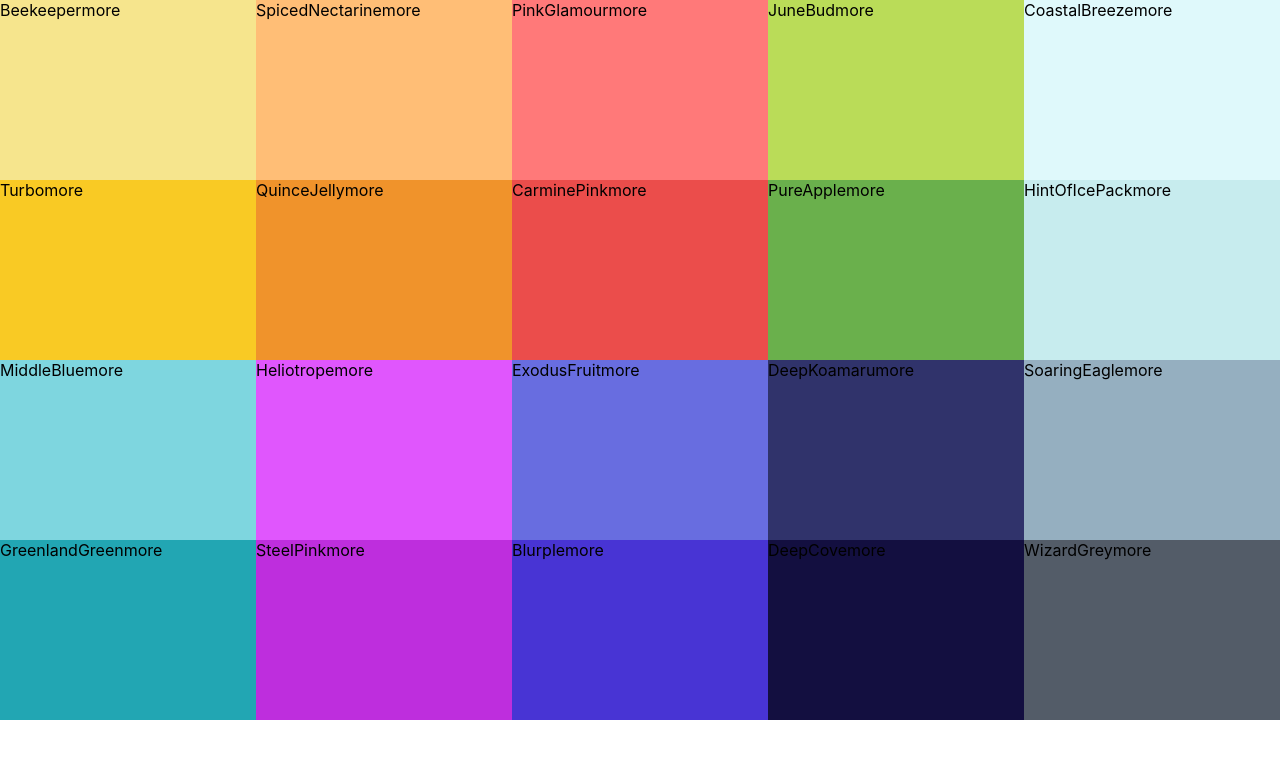
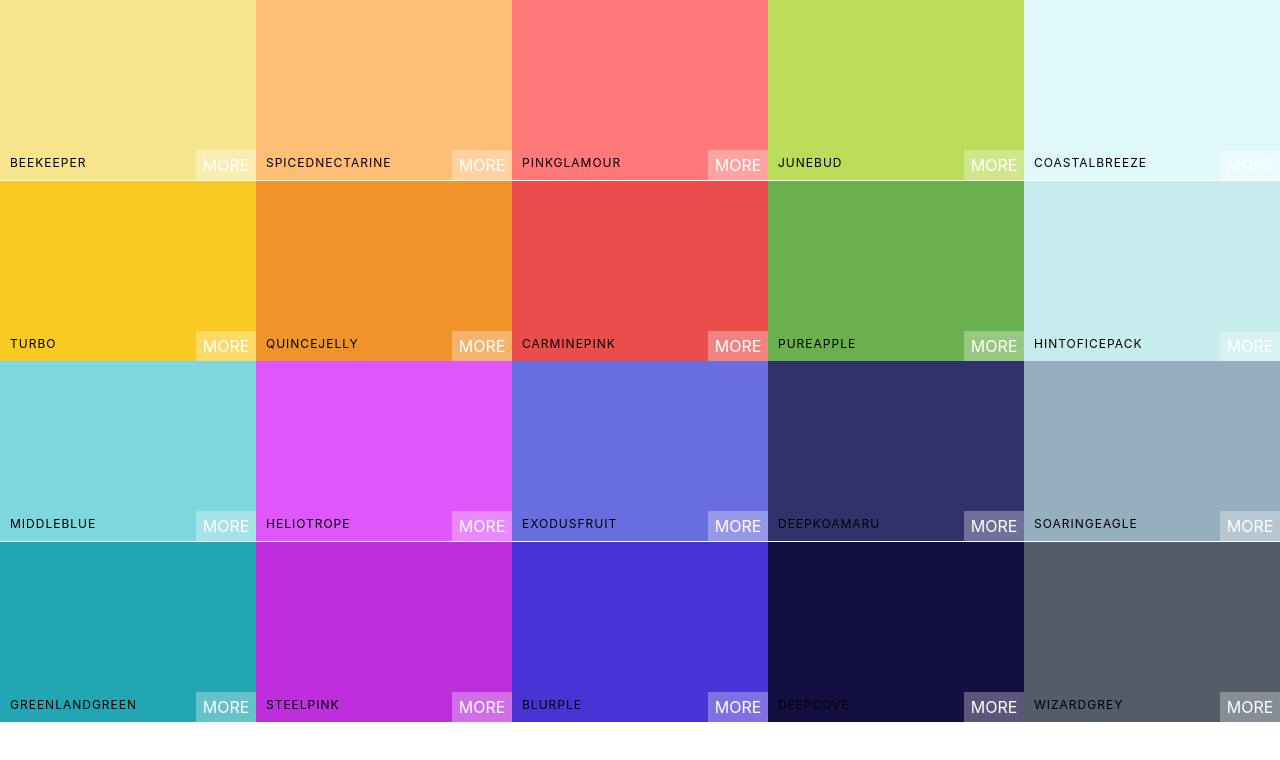
Before and after one commit to agrawalsrijan/ColorApp-React, a React (Create React App) app: page / in a window 1280 px wide. Shown: the top 760 px of the page. Built offline with nearby package versions, Linux system fonts and the light colour scheme.

Commit message:
Adding styles to ColorBox component

```diff
--- a/src/ColorBox.css
+++ b/src/ColorBox.css
@@ -5,4 +5,52 @@
   display: inline-block;
   position: relative;
   cursor: pointer;
+  margin-bottom: -3.5px;
 }
+.copy-button{
+  width: 100px;
+  height: 30px;
+  position: absolute;
+  display: inline-block;
+  top: 50%;
+  left: 50%;
+  margin-left: -50px;
+  margin-top: -15px;
+  text-align: center;
+  outline:none;
+  background: rgba(255,255,255,0.3);
+  font-size: 1rem;
+  line-height: 30px;
+  color: white;
+  text-transform: uppercase;
+  border:none;
+  opacity: 0;
+}
+.ColorBox:hover .copy-button{
+  opacity: 1;
+  transition: 0.5s;
+}
+.box-content{
+  position: absolute;
+  width: 100%;
+  left: 0px;
+  bottom: 0px;
+  padding:10px;
+  color: black;
+  letter-spacing: 1px;
+  text-transform: uppercase;
+  font-size: 12px;
+}
+.see-more{
+  background: rgba(255,255,255,0.3);
+  position: absolute;
+  right: 0px;
+  bottom: 0px;
+  color: white;
+  border:none;
+  width: 60px;
+  height: 30px;
+  text-align: center;
+  line-height: 30px;
+  text-transform: uppercase;
+}
--- a/src/ColorBox.js
+++ b/src/ColorBox.js
@@ -2,10 +2,16 @@
 import "./ColorBox.css";
 class ColorBox extends Component{
   render(){
+    const {name, background} = this.props;
     return(
-      <div style={{background:this.props.background}} className="ColorBox">
-        <span>{this.props.name}</span>
-        <span>more</span>
+      <div style={{background}} className="ColorBox">
+        <div className="copy-container">
+          <div className="box-content">
+            <span>{name}</span>
+          </div>
+          <button className="copy-button">Copy</button>
+        </div>
+        <span className="see-more">More</span>
       </div>
 
     )
```
